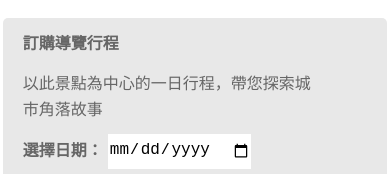
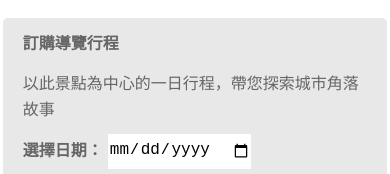
Before and after one commit to JoycexChan/taipei-day-trip, a plain HTML site: page static/attraction.html in a window 390 px wide. Shown: the part 496-670 px from the top of the page. Drawn offline with Linux system fonts and the light colour scheme; files whose address does not match are found by name.

Commit message:
Ｗeek3_3

```diff
--- a/static/CSS/styles.css
+++ b/static/CSS/styles.css
@@ -1084,8 +1084,7 @@ h3 + .attraction-transport {
 
   .welcome-guidedtours-text2 {
     line-height: 1.6; /* 增加行高，1.6 是常用的行高值，可根據實際需要調整 */
-    white-space: normal; /* 允許自動換行 */
-    overflow-wrap: break-word; /* 確保長單詞可以斷行 */
+    width: 88%;
     padding-top: 15px;
     padding-bottom: 15px;
   }
--- a/static/attraction.html
+++ b/static/attraction.html
@@ -43,7 +43,7 @@
           <div class="welcome-guidedtours">
             <div class="welcome-guidedtours-text1">訂購導覽行程</div>
             <div class="welcome-guidedtours-text2">
-              以此景點為中心的一日行程，帶您探索城<br />市角落故事
+              以此景點為中心的一日行程，帶您探索城市角落故事
             </div>
             <div class="welcome-guidedtours-date">
               <label for="date">選擇日期：</label>
```
